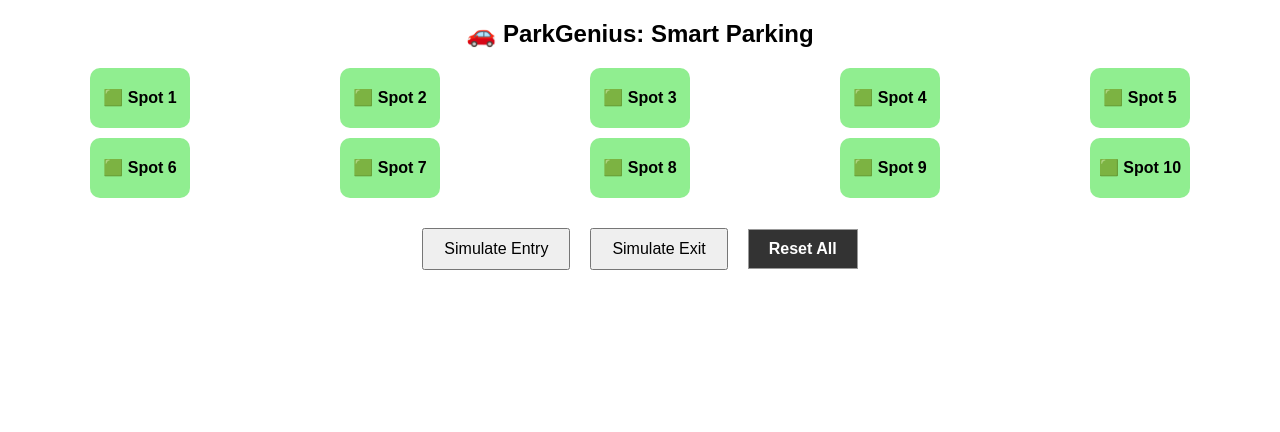
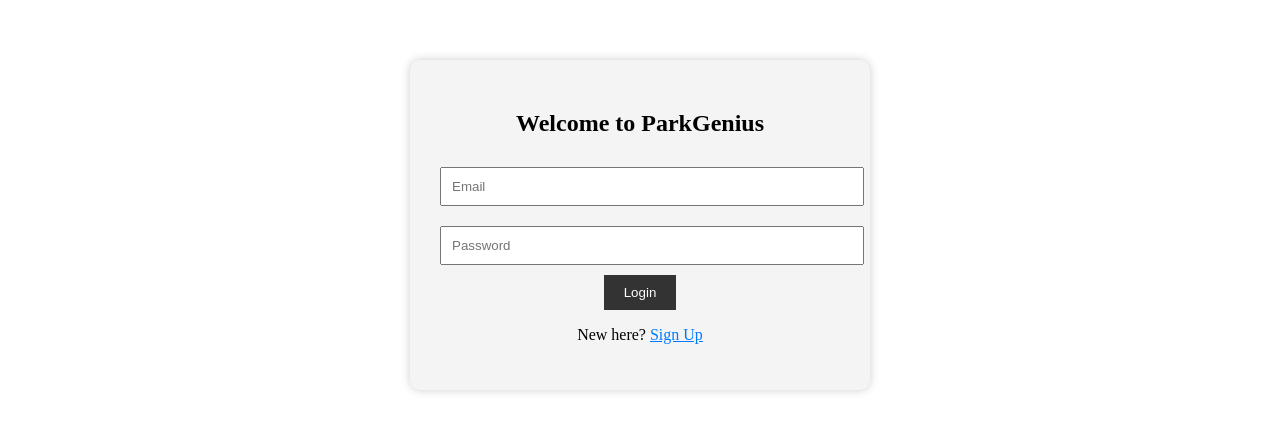
Before and after one commit to Mikenn13/parkgenius-client, a React (Create React App) app: page / in a window 1280 px wide. Shown: the top 432 px of the page. Built offline with nearby package versions, Linux system fonts and the light colour scheme; no server answers; the database is empty.

Commit message:
🔐 Firebase Auth added (Login/Signup/Logout)

```diff
--- a/package.json
+++ b/package.json
@@ -10,6 +10,8 @@
     "firebase": "^11.10.0",
     "react": "^19.1.0",
     "react-dom": "^19.1.0",
+    "react-firebase-hooks": "^5.1.1",
+    "react-router-dom": "^7.7.0",
     "react-scripts": "5.0.1",
     "web-vitals": "^2.1.4"
   },
--- a/src/App.js
+++ b/src/App.js
@@ -1,12 +1,26 @@
+import { BrowserRouter as Router, Routes, Route } from 'react-router-dom';
+import Signup from './components/Signup'; // ✅ Corrected spelling
+import Login from './components/Login';
 
-import React from 'react';
 import ParkingLot from './ParkingLot';
+import ProtectedRoute from './ProtectedRoute';
 
 function App() {
   return (
-    <div className="App">
-      <ParkingLot />
-    </div>
+    <Router>
+      <Routes>
+        <Route path="/" element={<Login />} />
+        <Route path="/signup" element={<Signup />} />
+        <Route
+          path="/parking"
+          element={
+            <ProtectedRoute>
+              <ParkingLot />
+            </ProtectedRoute>
+          }
+        />
+      </Routes>
+    </Router>
   );
 }
 
--- a/src/ParkingLot.jsx
+++ b/src/ParkingLot.jsx
@@ -1,14 +1,17 @@
 import React, { useEffect, useState } from 'react';
 import './ParkingLot.css';
-import { db } from './firebase';
+import { db, auth } from './firebase';
 import { ref, onValue, set } from 'firebase/database';
+import { signOut } from 'firebase/auth'; // ✅ for logout
+import { useNavigate } from 'react-router-dom'; // ✅ to redirect after logout
 
 const totalSpots = 10;
 
 export default function ParkingLot() {
   const [spots, setSpots] = useState(Array(totalSpots).fill({ occupied: false, timestamp: null }));
   const [elapsedTimes, setElapsedTimes] = useState(Array(totalSpots).fill(null));
-  const [assignMessage, setAssignMessage] = useState(null); // 🔔 NEW
+  const [assignMessage, setAssignMessage] = useState(null);
+  const navigate = useNavigate(); // 🔁 redirect hook
 
   // 🔄 Sync from Firebase
   useEffect(() => {
@@ -21,7 +24,7 @@
     });
   }, []);
 
-  // ⏱️ Update timers every second
+  // ⏱️ Timer logic
   useEffect(() => {
     const interval = setInterval(() => {
       const newElapsed = spots.map((spot) => {
@@ -38,25 +41,22 @@
     return () => clearInterval(interval);
   }, [spots]);
 
-  // 🅿️ Simulate Entry + Assign Spot with Message
+  // 🅿️ Entry Handler
   const handleEnter = () => {
     const index = spots.findIndex((spot) => !spot.occupied);
     if (index !== -1) {
       const newSpots = [...spots];
       newSpots[index] = { occupied: true, timestamp: Date.now() };
       set(ref(db, 'spots'), newSpots);
-
-      // ✨ Show assignment message (Lane based on spot number)
       const lane = Math.floor(index / 5) + 1;
-      const spotNum = (index % 5) + 1;
       setAssignMessage(`✅ Assigned to Spot ${index + 1} (Lane ${lane})`);
-      setTimeout(() => setAssignMessage(null), 5000); // auto-hide after 5 sec
+      setTimeout(() => setAssignMessage(null), 5000);
     } else {
       alert('🚫 No spots available!');
     }
   };
 
-  // 🚪 Simulate Exit
+  // 🚪 Exit Handler
   const handleLeave = () => {
     const index = spots.map((s) => s.occupied).lastIndexOf(true);
     if (index !== -1) {
@@ -68,7 +68,7 @@
     }
   };
 
-  // 🔄 Reset Lot
+  // 🧼 Reset
   const handleReset = () => {
     const resetSpots = Array(totalSpots).fill({ occupied: false, timestamp: null });
     set(ref(db, 'spots'), resetSpots);
@@ -76,14 +76,22 @@
     setTimeout(() => setAssignMessage(null), 3000);
   };
 
+  // 🔒 Logout Handler
+  const handleLogout = async () => {
+    try {
+      await signOut(auth);
+      navigate('/'); // Redirect to login
+    } catch (error) {
+      console.error('Logout Error:', error.message);
+    }
+  };
+
   return (
     <div className="parking-container">
       <h2>🚗 ParkGenius: Smart Parking</h2>
 
-      {/* 🎉 Notification Banner */}
-      {assignMessage && (
-        <div className="notification">{assignMessage}</div>
-      )}
+      {/* 🔔 Notification */}
+      {assignMessage && <div className="notification">{assignMessage}</div>}
 
       <div className="grid">
         {spots.map((spot, i) => (
@@ -92,9 +100,7 @@
             className={`spot ${spot.occupied ? 'occupied' : 'available'}`}
           >
             {spot.occupied ? '🟥' : '🟩'} Spot {i + 1}
-            {spot.occupied && (
-              <div className="timer">⏱ {elapsedTimes[i]}</div>
-            )}
+            {spot.occupied && <div className="timer">⏱ {elapsedTimes[i]}</div>}
           </div>
         ))}
       </div>
@@ -102,8 +108,11 @@
       <div className="controls">
         <button onClick={handleEnter}>Simulate Entry</button>
         <button onClick={handleLeave}>Simulate Exit</button>
-        <button onClick={handleReset} style={{ backgroundColor: '#333', color: '#fff' }}>
+        <button onClick={handleReset} style={{ backgroundColor: '#555', color: '#fff' }}>
           Reset All
+        </button>
+        <button onClick={handleLogout} style={{ backgroundColor: '#ff5555', color: '#fff' }}>
+          🔓 Logout
         </button>
       </div>
     </div>
--- /dev/null
+++ b/src/ProtectedRoute.jsx
@@ -0,0 +1,15 @@
+// src/ProtectedRoute.jsx
+import React from "react";
+import { Navigate } from "react-router-dom";
+import { useAuthState } from "react-firebase-hooks/auth";
+import { auth } from "./firebase"; // ✅ CORRECT RELATIVE PATH
+
+const ProtectedRoute = ({ children }) => {
+  const [user, loading] = useAuthState(auth);
+
+  if (loading) return <div>Loading...</div>;
+
+  return user ? children : <Navigate to="/" />;
+};
+
+export default ProtectedRoute;
--- /dev/null
+++ b/src/components/Login.jsx
@@ -0,0 +1,40 @@
+import React, { useState } from 'react';
+import { auth } from '../firebase';
+import { signInWithEmailAndPassword } from 'firebase/auth';
+import { useNavigate } from 'react-router-dom';
+
+export default function Login() {
+  const [email, setEmail] = useState('');
+  const [password, setPassword] = useState('');
+  const navigate = useNavigate();
+
+  const handleLogin = async (e) => {
+    e.preventDefault();
+    try {
+      await signInWithEmailAndPassword(auth, email, password);
+      navigate('/parking');
+    } catch (err) {
+      alert(err.message);
+    }
+  };
+
+  return (
+    <div className="auth-container">
+      <h2>Welcome to ParkGenius</h2>
+      <form onSubmit={handleLogin}>
+        <input
+          type="email"
+          placeholder="Email"
+          value={email}
+          onChange={(e) => setEmail(e.target.value)} required />
+        <input
+          type="password"
+          placeholder="Password"
+          value={password}
+          onChange={(e) => setPassword(e.target.value)} required />
+        <button type="submit">Login</button>
+      </form>
+      <p>New here? <a href="/signup">Sign Up</a></p>
+    </div>
+  );
+}
--- /dev/null
+++ b/src/components/Signup.jsx
@@ -0,0 +1,46 @@
+import React, { useState } from 'react';
+import { createUserWithEmailAndPassword } from 'firebase/auth';
+import { auth } from '../firebase';
+import { useNavigate } from 'react-router-dom';
+
+function Signup() {
+  const [email, setEmail] = useState('');
+  const [password, setPassword] = useState('');
+  const navigate = useNavigate();
+
+  const handleSignup = async (e) => {
+    e.preventDefault();
+    try {
+      await createUserWithEmailAndPassword(auth, email, password);
+      navigate('/parking');
+    } catch (error) {
+      alert('Signup failed: ' + error.message);
+    }
+  };
+
+  return (
+    <div style={{ padding: '20px' }}>
+      <h2>Create Your ParkGenius Account</h2>
+      <form onSubmit={handleSignup}>
+        <input
+          type="email"
+          placeholder="Email"
+          value={email}
+          required
+          onChange={(e) => setEmail(e.target.value)}
+        /><br/><br/>
+        <input
+          type="password"
+          placeholder="Password"
+          value={password}
+          required
+          onChange={(e) => setPassword(e.target.value)}
+        /><br/><br/>
+        <button type="submit">Sign Up</button>
+      </form>
+      <p>Already have an account? <a href="/">Login here</a></p>
+    </div>
+  );
+}
+
+export default Signup;
--- a/src/firebase.js
+++ b/src/firebase.js
@@ -1,5 +1,6 @@
 import { initializeApp } from "firebase/app";
 import { getDatabase } from "firebase/database";
+import { getAuth } from "firebase/auth";
 
 const firebaseConfig = {
   apiKey: "AIzaSyCxP8j4-iaBJ-r5BcWVpKUwUNt_KCswzOw",
@@ -13,5 +14,6 @@
 
 const app = initializeApp(firebaseConfig);
 const db = getDatabase(app);
+const auth = getAuth(app);
 
-export { db };
+export { db, auth };
--- a/src/index.css
+++ b/src/index.css
@@ -1,13 +1,24 @@
-body {
-  margin: 0;
-  font-family: -apple-system, BlinkMacSystemFont, 'Segoe UI', 'Roboto', 'Oxygen',
-    'Ubuntu', 'Cantarell', 'Fira Sans', 'Droid Sans', 'Helvetica Neue',
-    sans-serif;
-  -webkit-font-smoothing: antialiased;
-  -moz-osx-font-smoothing: grayscale;
+.auth-container {
+  max-width: 400px;
+  margin: 60px auto;
+  padding: 30px;
+  background: #f4f4f4;
+  border-radius: 10px;
+  box-shadow: 0 0 10px #ccc;
+  text-align: center;
 }
-
-code {
-  font-family: source-code-pro, Menlo, Monaco, Consolas, 'Courier New',
-    monospace;
+.auth-container input {
+  width: 100%;
+  padding: 10px;
+  margin: 10px 0;
 }
+.auth-container button {
+  padding: 10px 20px;
+  background: #333;
+  color: white;
+  border: none;
+  cursor: pointer;
+}
+.auth-container p a {
+  color: #007bff;
+}
```
Also changed, not shown: 1 other file (tests, documents, lock files or other folders).
